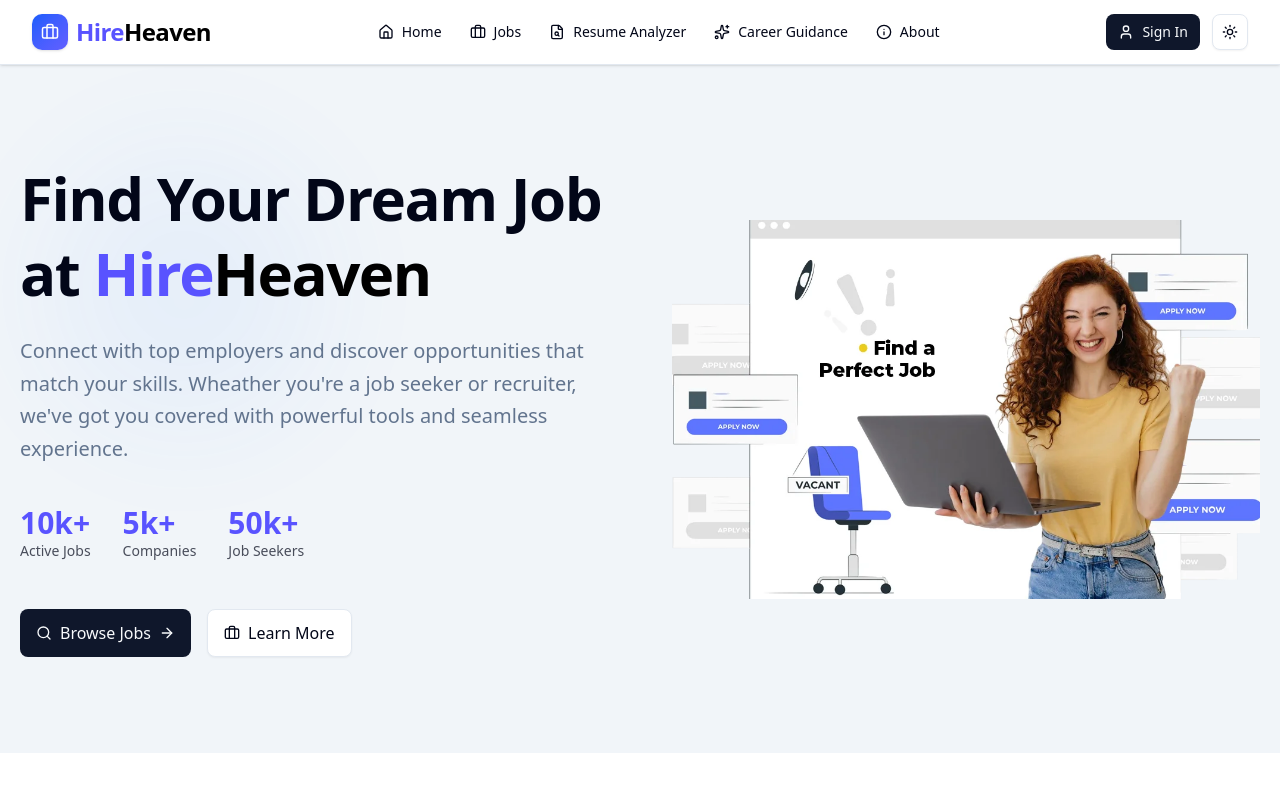
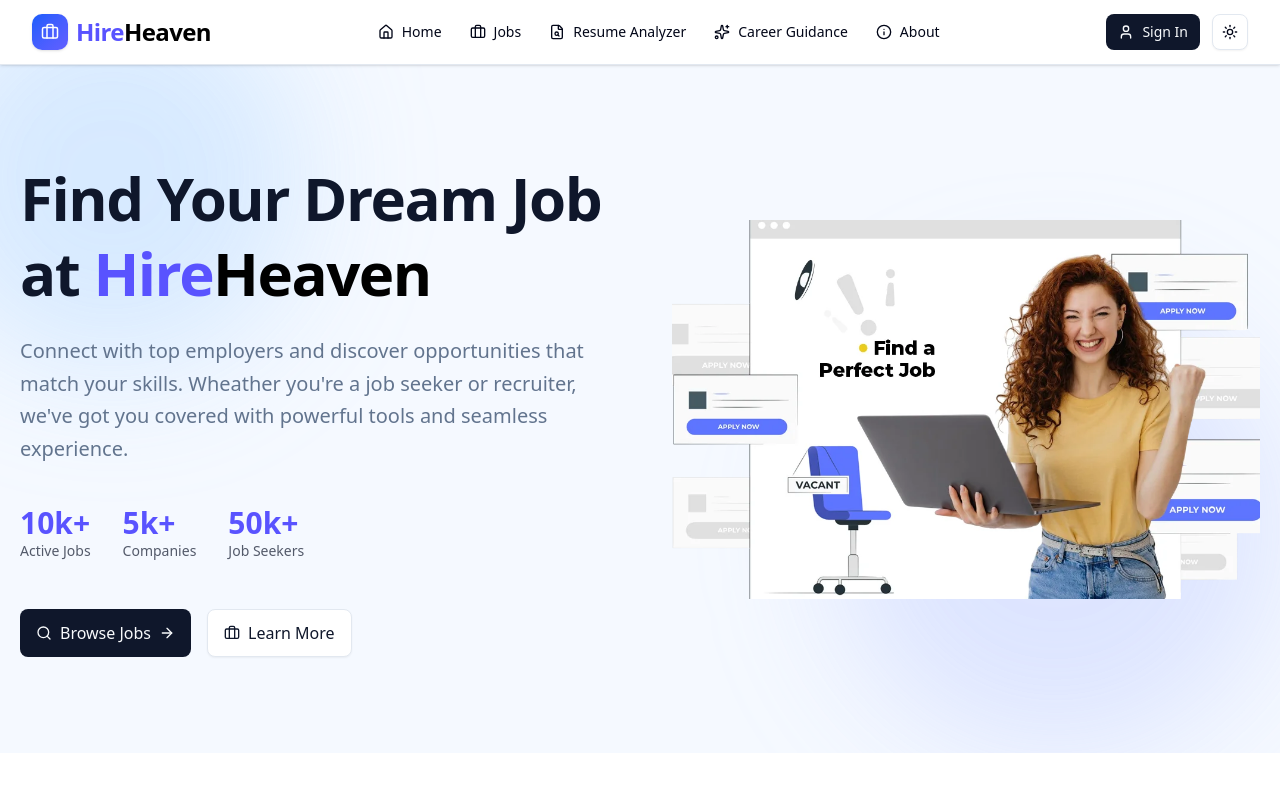
Before and after one commit to sumitDev11/Job-Portal, a Next.js app in the folder frontend/: page / in a window 1280 px wide. Shown: the top 800 px of the page. Built offline with nearby package versions, Linux system fonts and the light colour scheme; no server answers.

Commit message:
background color change

```diff
--- a/frontend/src/components/hero.tsx
+++ b/frontend/src/components/hero.tsx
@@ -5,10 +5,10 @@ import { Button } from "./ui/button";
 
 const Hero = () => {
   return (
-    <section className="relative overflow-hidden bg-secondary">
-      <div className="absolute inset-0 opacity-5">
-        <div className="absolute top-20 left-10 w-72 h-72 bg-blue-500 rounded-full blur-3xl"></div>
-        <div className="absolute bottom-20 right-10 w-96 h-96  rounded-full blur-3xl"></div>
+    <section className="relative overflow-hidden bg-blue-50/60 dark:bg-slate-950 text-slate-900 dark:text-white">
+      <div className="absolute inset-0">
+        <div className="absolute -top-20 -left-20 w-96 h-96 bg-blue-300/30 dark:bg-blue-600/30 rounded-full blur-3xl"></div>
+        <div className="absolute bottom-0 right-0 w-[28rem] h-[28rem] bg-indigo-300/30 dark:bg-indigo-500/20 rounded-full blur-3xl"></div>
       </div>
 
       <div className="container mx-auto px-5 py-16 md:py-24 relative">
```
